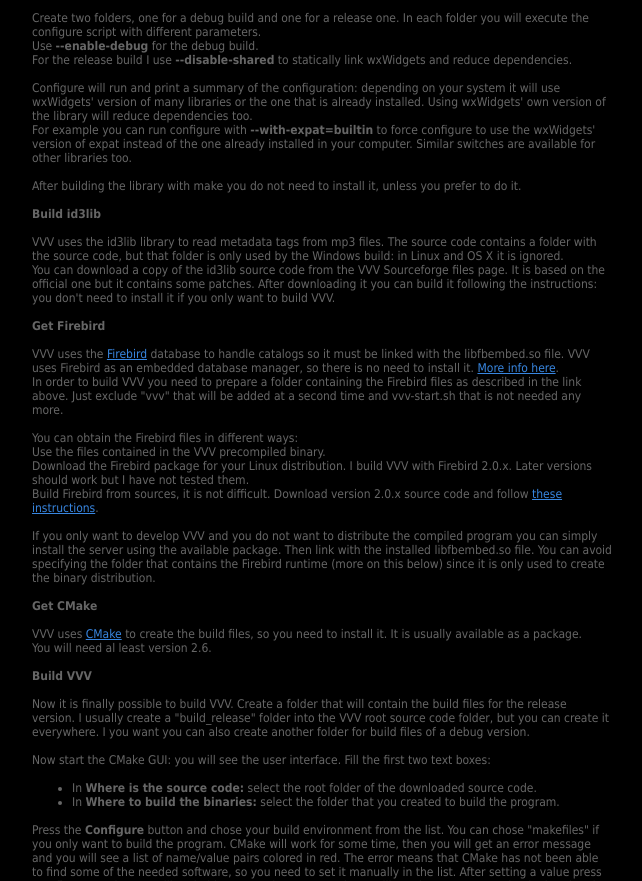
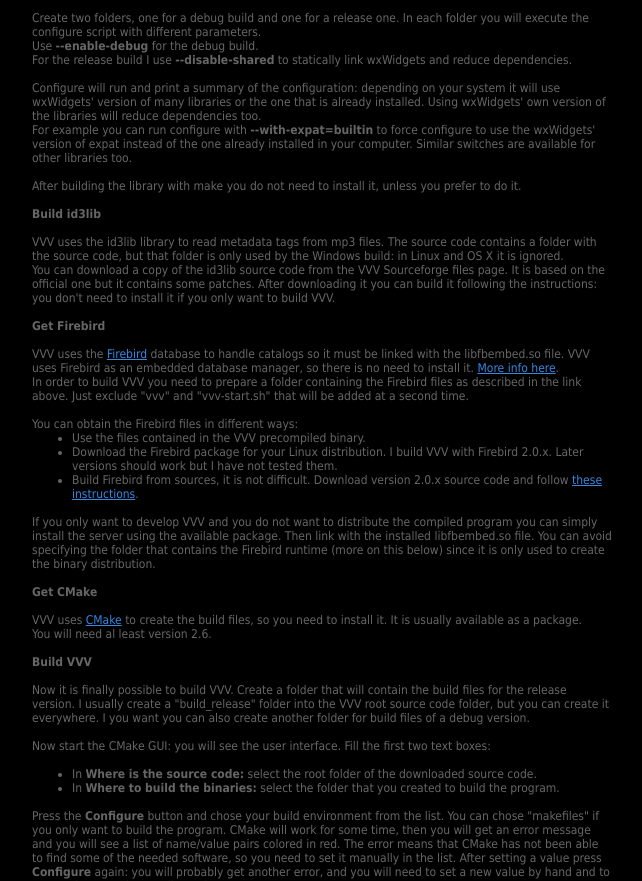
Before and after one commit to OfficialKris/vvv, a plain HTML site: page website/how_to_compile_vvv.html in a window 1280 px wide. Shown: the part 978-1859 px from the top of the page, without its empty margins (182-824 px from the left). Drawn offline with Linux system fonts and the light colour scheme.

Commit message:
Website edits.
git-svn-id: svn://svn.code.sf.net/p/vvvapp/code/trunk@356 b0e3558a-1426-0410-83de-bf875247a1ac

```diff
--- a/website/how_to_compile_vvv.html
+++ b/website/how_to_compile_vvv.html
@@ -178,7 +178,7 @@
 <p>
 Configure will run and print a summary of the configuration: depending on your
 system it will use wxWidgets&#39; version of many libraries or the one that is
-already installed. Using wxWidgets&#39; own version of the library will reduce
+already installed. Using wxWidgets&#39; own version of the libraries will reduce
 dependencies too. </p>
 <p>
 For example you can run configure with <b>--with-expat=builtin</b>
@@ -214,17 +214,19 @@
 <a href="http://accountingplusplus.blogspot.com/2010/06/firebird-embedded-linux.html">
 More info here</a>.</p>
 <p>In order to build VVV you need to prepare a folder containing the Firebird
-files as described in the link above. Just exclude &quot;vvv&quot; that will be added at a
-second time and vvv-start.sh that is not needed any more.</p>
+files as described in the link above. Just exclude &quot;vvv&quot; and
+&quot;vvv-start.sh&quot; that will be added at a
+second time.</p>
 <p>&nbsp;</p>
 <p>You can obtain the Firebird files in different ways:</p>
-<p>Use the files contained in the VVV precompiled binary.</p>
-<p>Download the Firebird package for your Linux distribution. I build VVV with
-Firebird 2.0.x. Later versions should work but I have not tested them.</p>
-<p>Build Firebird from sources, it is not difficult. Download version 2.0.x
+<ul>
+	<li>Use the files contained in the VVV precompiled binary.</li>
+	<li>Download the Firebird package for your Linux distribution. I build VVV with
+Firebird 2.0.x. Later versions should work but I have not tested them.</li>
+	<li>Build Firebird from sources, it is not difficult. Download version 2.0.x
 source code and follow
-<a href="http://accountingplusplus.blogspot.com/2010/11/compiling-firebird-in-linux.html">
-these instructions</a>.</p>
+	<a href="http://accountingplusplus.blogspot.com/2010/11/compiling-firebird-in-linux.html">these instructions</a>.</li>
+</ul>
 <p>&nbsp;</p>
 <p>If you only want to develop VVV and you do not want to distribute the
 compiled program you can simply install the server using the available package.
```
